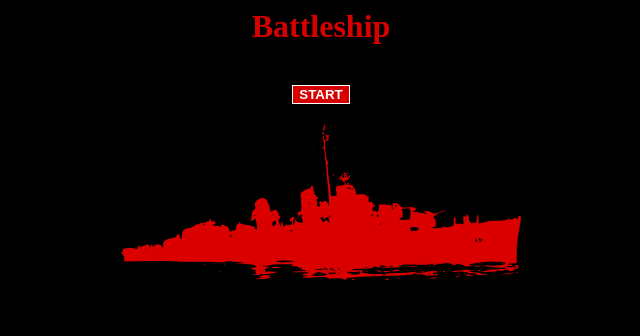
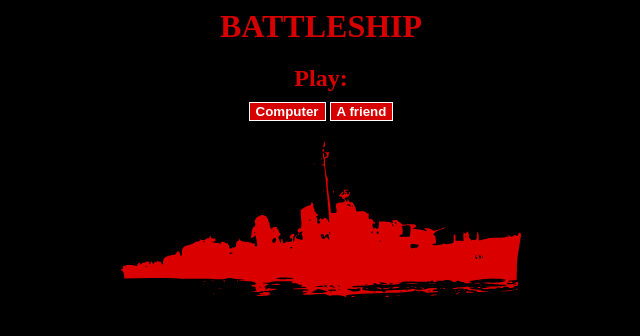
Before and after one commit to codyalanstubbs/top-battleship, a plain HTML site: page index.html in a window 1280 px wide. Shown: the whole page, without its empty margins (319-959 px from the left). Drawn offline with Linux system fonts and the light colour scheme.

Commit message:
Add button elements for playing options

```diff
--- a/assets/style.css
+++ b/assets/style.css
@@ -7,10 +7,15 @@ body {
     height: 10vh;
 }
 
-h1 {
+h1, h2 {
     color: #d70000;
     margin: 0;
     padding: 0;
+}
+
+h2 {
+    text-align: center;
+    margin-bottom: 10px;
 }
 
 .warship {
--- a/index.html
+++ b/index.html
@@ -10,9 +10,12 @@
     <title>Cody's Battleship App</title>
 </head>
 <body>
-    <h1>Battleship</h1>
-    <div class="happy"></div>
-    <button id="start">START</button>
+    <h1>BATTLESHIP</h1>
+    <div>
+        <h2>Play:</h2>
+        <button id="start" class="computer">Computer</button>
+        <button id="start" class="friend">A friend</button>
+    </div>
     <img class="warship" src="./assets/war-ship-146209.svg" width="400"/>
 </body>
 </html>
```
